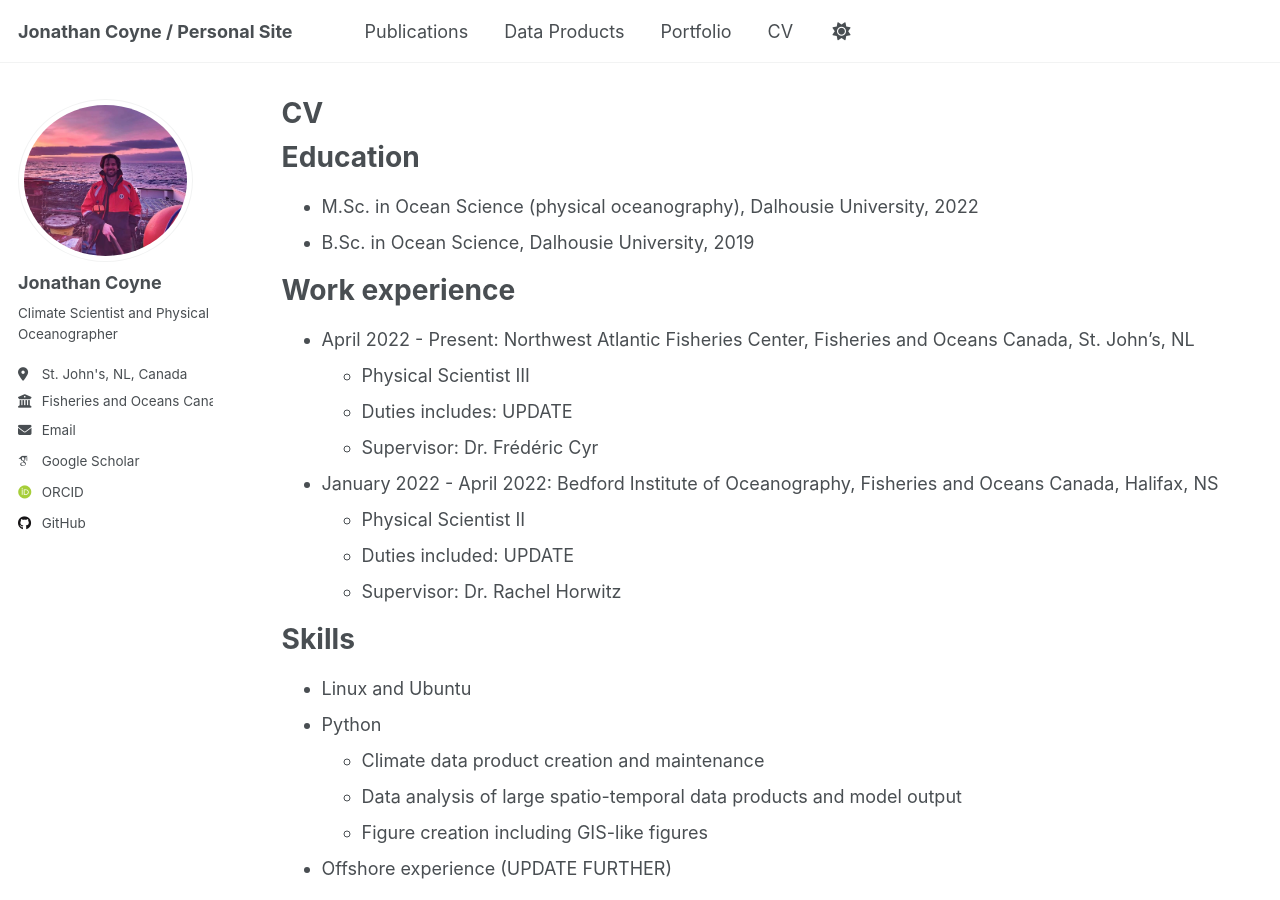
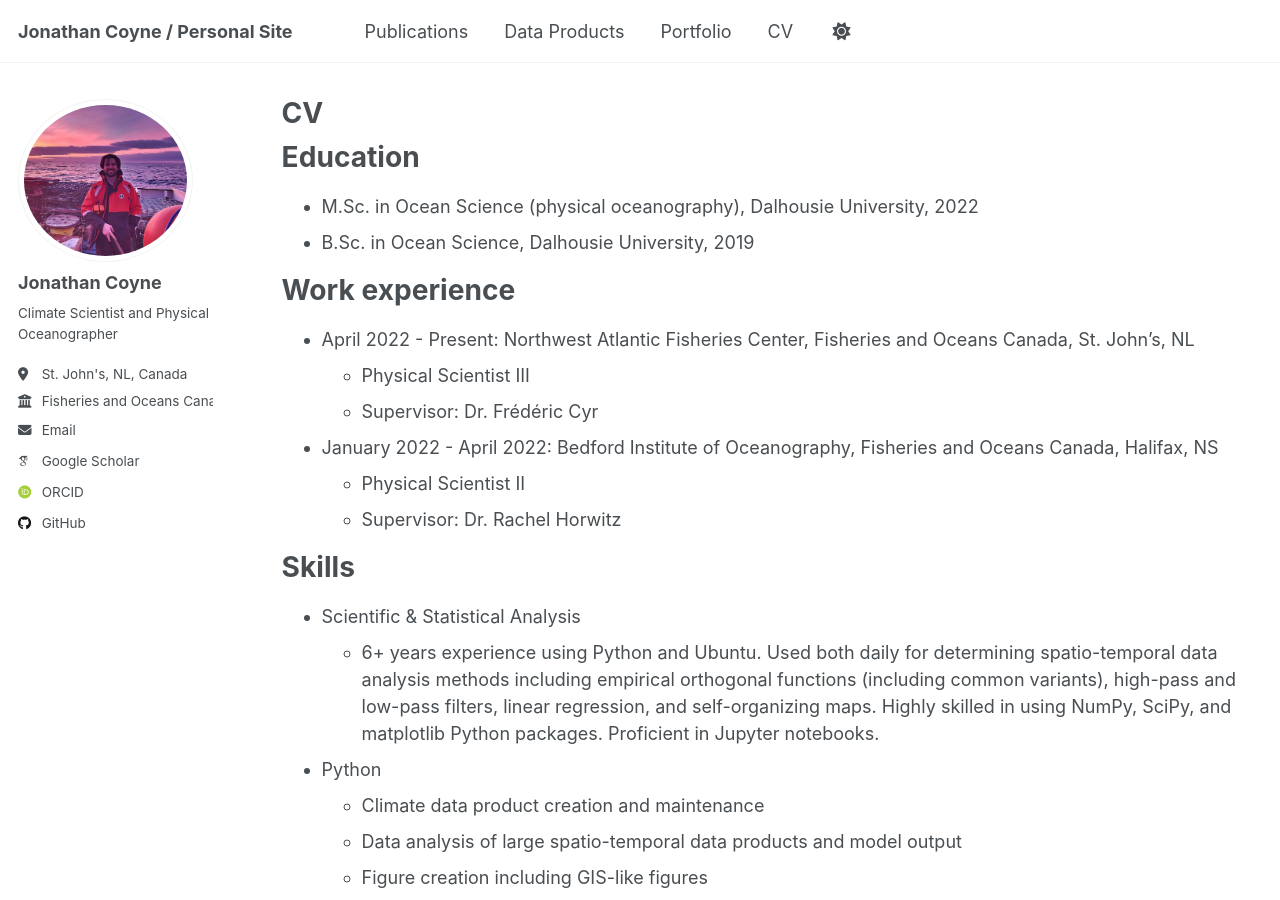
Before and after one commit to jn533213/jn533213.github.io, a Jekyll site: the page built from _pages/cv.md, in a window 1280 px wide and 900 px high. Built offline with Jekyll 4.4.1, drawn with Linux system fonts in a browser that asks for light colours; some web fonts are replaced; a script that is not in the unit is left out.

Commit message:
Update cv.md

```diff
--- a/_pages/cv.md
+++ b/_pages/cv.md
@@ -18,17 +18,16 @@ Work experience
 ======
 * April 2022 - Present: Northwest Atlantic Fisheries Center, Fisheries and Oceans Canada, St. John's, NL
   * Physical Scientist III
-  * Duties includes: UPDATE
   * Supervisor: Dr. Frédéric Cyr
 
 * January 2022 - April 2022: Bedford Institute of Oceanography, Fisheries and Oceans Canada, Halifax, NS
   * Physical Scientist II
-  * Duties included: UPDATE
   * Supervisor: Dr. Rachel Horwitz
 
 Skills
 ======
-* Linux and Ubuntu
+* Scientific & Statistical Analysis
+  * 6+ years experience using Python and Ubuntu. Used both daily for determining spatio-temporal data analysis methods including empirical orthogonal functions (including common variants), high-pass and low-pass filters, linear regression, and self-organizing maps. Highly skilled in using NumPy, SciPy, and matplotlib Python packages. Proficient in Jupyter notebooks.
 * Python
   * Climate data product creation and maintenance
   * Data analysis of large spatio-temporal data products and model output
```
